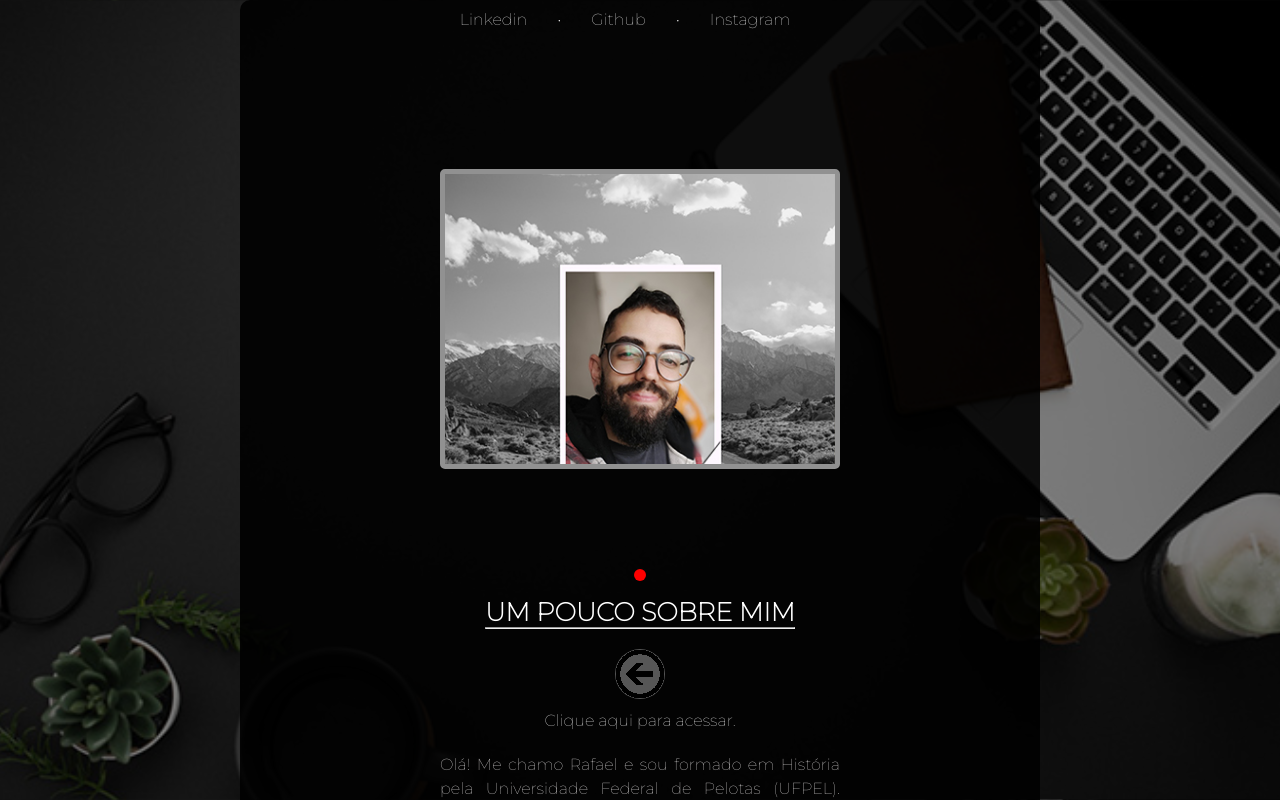
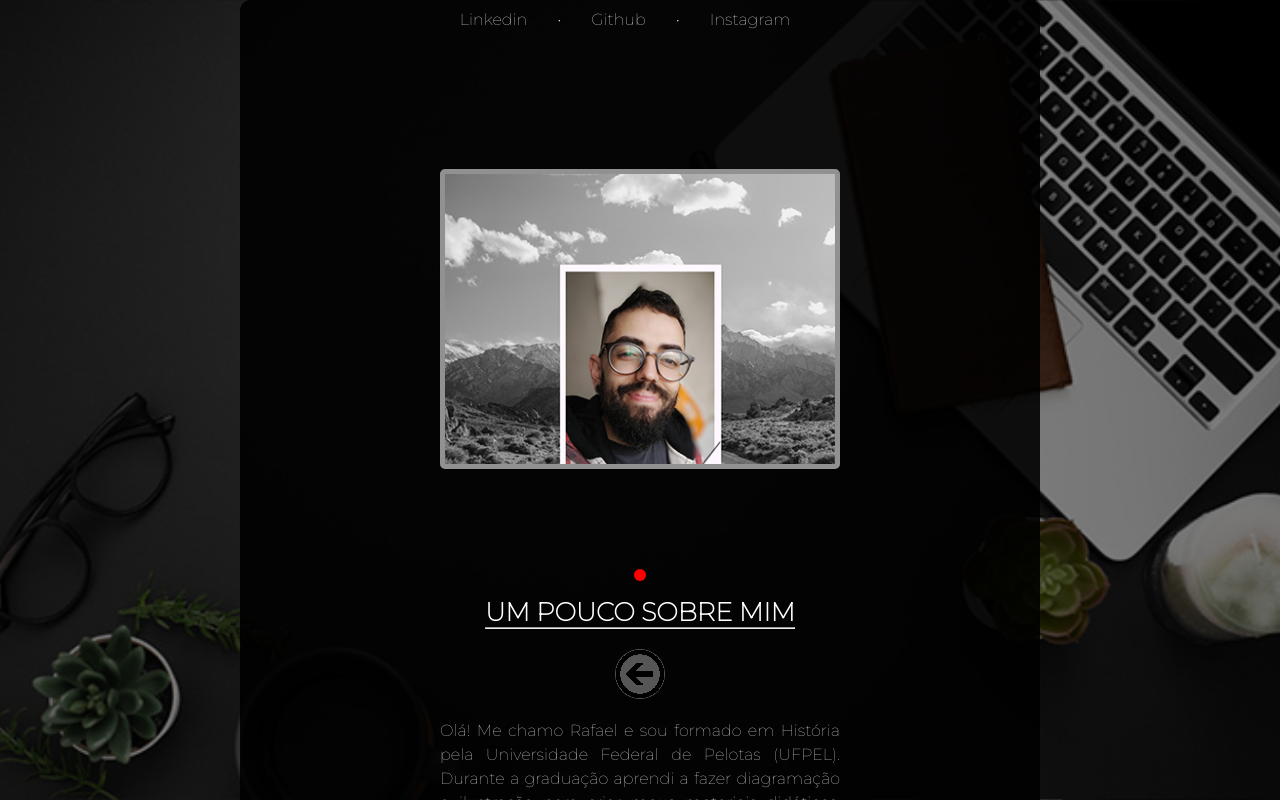
Before and after one commit to rafafreitasss/angular-blog, an Angular app: page /content/1 in a window 1280 px wide. Shown: the top 800 px of the page. Built offline with nearby package versions, Linux system fonts and the light colour scheme.

Commit message:
add projeto cordel

```diff
--- a/src/app/data/dataFake.ts
+++ b/src/app/data/dataFake.ts
@@ -41,10 +41,10 @@ export const dataFake = [
     },
     {
         "id": '6',
-        "title": "Projeto Cordel Moderno com HTML e CSS",
+        "title": "Projeto Cordel Moderno com efeito Parallax em HTML e CSS",
         "description": '',
-        "photoCover": ['../assets/imgs/quizz.png'],
+        "photoCover": ['../assets/imgs/cordelModerno.png'],
         "highQualityPhoto": '../assets/imgs/eu.jpg',
-        "link": ''
+        "link": 'https://rafafreitasss.github.io/projeto-cordel/'
     }
 ]
--- a/src/app/pages/content/content.component.html
+++ b/src/app/pages/content/content.component.html
@@ -13,7 +13,7 @@
     <div class="content__description">
         <a [routerLink]="['']" onclick="history.go(-1); return false;"><img class="seta" src="../../../assets/imgs/voltar.png" alt=""></a>
         <p class="link">
-            <a href="{{link}}" target="_blank"> Clique aqui para acessar. </a>
+            <a href="{{link}}" target="_blank"> {{link}} </a>
         </p>
         <p>
             {{ contentDescription }}
```
Also changed, not shown: src/assets/imgs/cordelModerno.png (added).
